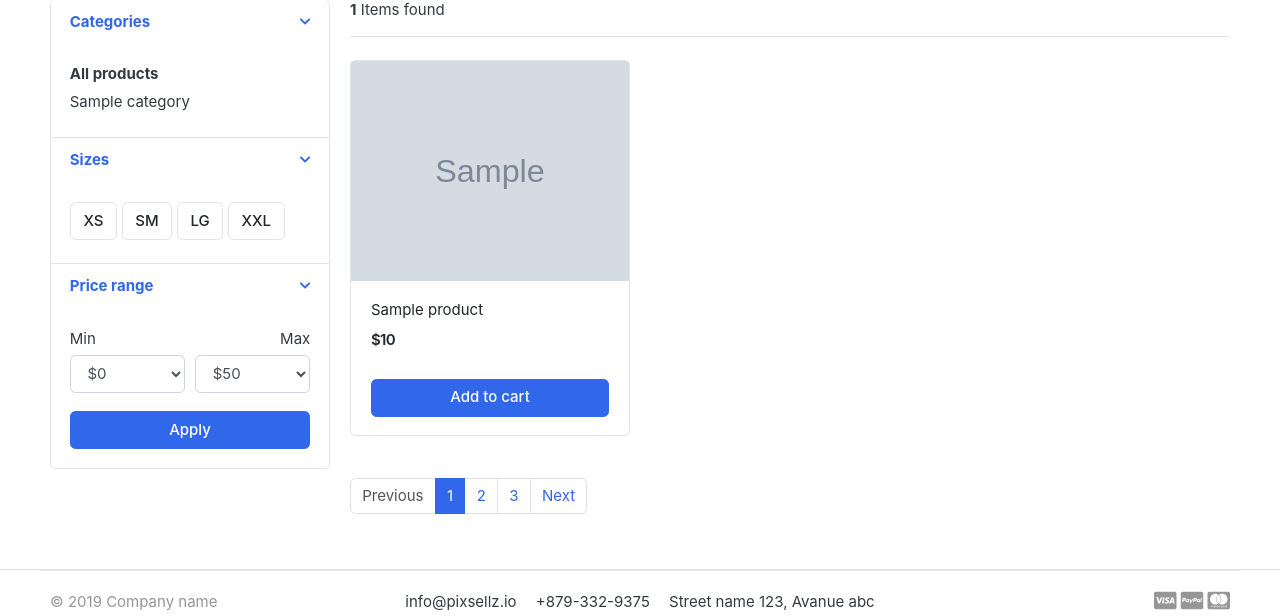
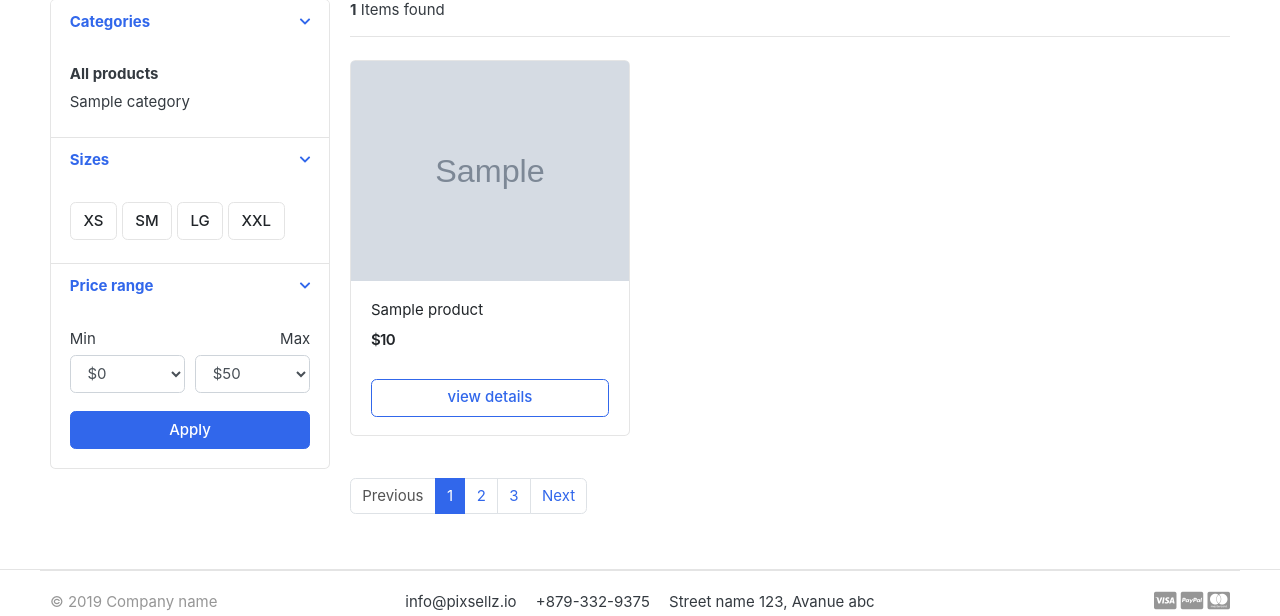
Before and after one commit to sagarhande/greatkart, a Django app: page /store/ in a window 1280 px wide. Shown: the part 257-873 px from the top of the page. Run offline with Django 3.2, Linux system fonts and the light colour scheme; tables that the repository leaves empty hold one stand-in row (values such as "Sample post"); grey boxes marked "Sample" are stand-in pictures; some libraries are stand-ins or nearby versions; some web fonts are replaced.

Commit message:
UI: added view details button  in store page

```diff
--- a/templates/store/store.html
+++ b/templates/store/store.html
@@ -144,7 +144,7 @@
 						<!-- <del class="price-old">$1999</del> -->
 					</div> <!-- price-wrap.// -->
 				</div>
-				<a href="{% url 'add_to_cart' product.id %}" class="btn btn-block btn-primary">Add to cart </a>
+				<a href="{{ product.get_url }}" class="btn btn-block btn-outline-primary">view details</a>
 			</figcaption>
 		</figure>
 	</div> <!-- col.// -->
```
